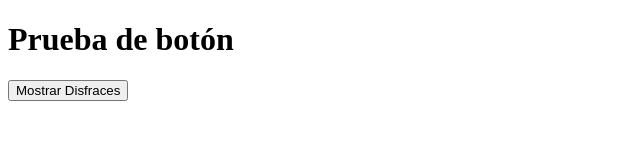
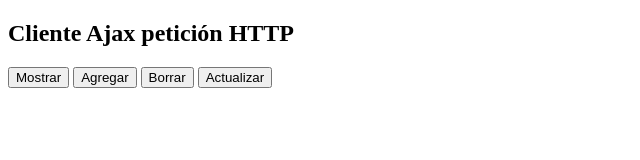
Before and after one commit to AndresValencia121/Ciclo-3-prueba, a plain HTML site: page index.html in a window 1280 px wide. Shown: the whole page, without its empty margins (0-640 px from the left). Drawn offline with nearby package versions, Linux system fonts and the light colour scheme.

Commit message:
Creación de botones consultar, insertar, borrar y actualizar en el index y creación de las funciones Ajax para asignar los servicios REST a cada botón

```diff
--- a/index.html
+++ b/index.html
@@ -10,9 +10,16 @@
 
 </head>
 <body>
-    <h1>Prueba de botón</h1>
+    <h2>Cliente Ajax petición HTTP</h2>
     <p></p>
-    <button> Mostrar Disfraces </button>
+    <button onclick="consultar()"> Mostrar </button>
+    <button onclick="insertar()"> Agregar </button>
+    <button onclick="borrar()"> Borrar </button>
+    <button onclick="actualizar()"> Actualizar </button>
+
+    <div id="idDivConsulta">
+
+    </div>
 
 </body>
 </html>
--- a/js/funciones.js
+++ b/js/funciones.js
@@ -1,3 +1,106 @@
 function consultar() {
 
+    $.ajax (
+               {
+                        url          : 'https://g23bfb99f5036e6-bdpais.adb.sa-santiago-1.oraclecloudapps.com/ords/admin/planeta/planeta',
+                        type         : 'GET',
+                        dataType     : 'json',
+                        success      :  function(json){
+                                            $("#idDivConsulta").empty();
+                                            for (i=0 ; i < json.items.length; i++){
+                                                $("#idDivConsulta").append(json.items[i].codigo + json.items[i].nombre + " ");
+                                            }
+                                            console.log(json)
+                                        },
+                        error        :   function(xhr,status){
+                                            console.log(xhr)
+                                        }
+
+               }
+
+           );
+
 }
+
+function insertar() {
+    var planeta;
+
+    planeta = { codigo:40 , nombre:'CORE X'};
+
+    $.ajax (
+        {
+
+            url          : 'https://g23bfb99f5036e6-bdpais.adb.sa-santiago-1.oraclecloudapps.com/ords/admin/planeta/planeta',
+            type         : 'POST',
+            data         :  planeta,
+
+            success      :  function(response){
+                               console.log(response);
+                            },
+            error       :   function(xhr,status){
+                            console.log( xhr);
+
+                            }
+
+
+        }
+    );
+
+
+
+}
+
+function borrar() {
+
+    var planeta,datosEnvio;
+
+    planeta      = {codigo : 40};
+    datosEnvio   = JSON.stringify(planeta);
+
+    $.ajax (
+        {
+
+            url          : 'https://g23bfb99f5036e6-bdpais.adb.sa-santiago-1.oraclecloudapps.com/ords/admin/planeta/planeta',
+            type         : 'DELETE',
+            data         :  datosEnvio,
+            contentType  : 'application/json',
+
+            success      :  function(response){
+                                console.log(response);
+
+                            },
+            error       :   function(xhr,status){
+                                console.log(xhr);
+
+                            }
+        }
+    );
+}
+
+
+function actualizar() {
+
+    var planeta,datosEnvio;
+
+    planeta      = {codigo : 330, planeta: 'STAR X'};
+    datosEnvio   = JSON.stringify(planeta);
+
+    $.ajax (
+        {
+
+            url          : 'https://g23bfb99f5036e6-bdpais.adb.sa-santiago-1.oraclecloudapps.com/ords/admin/planeta/planeta',
+            type         : 'PUT',
+            data         :  datosEnvio,
+            contentType  : 'application/json',
+
+            success      :  function(response){
+                                console.log(response);
+
+                            },
+            error       :   function(xhr,status){
+                                console.log(xhr);
+
+                            }
+        }
+    );
+}
```
